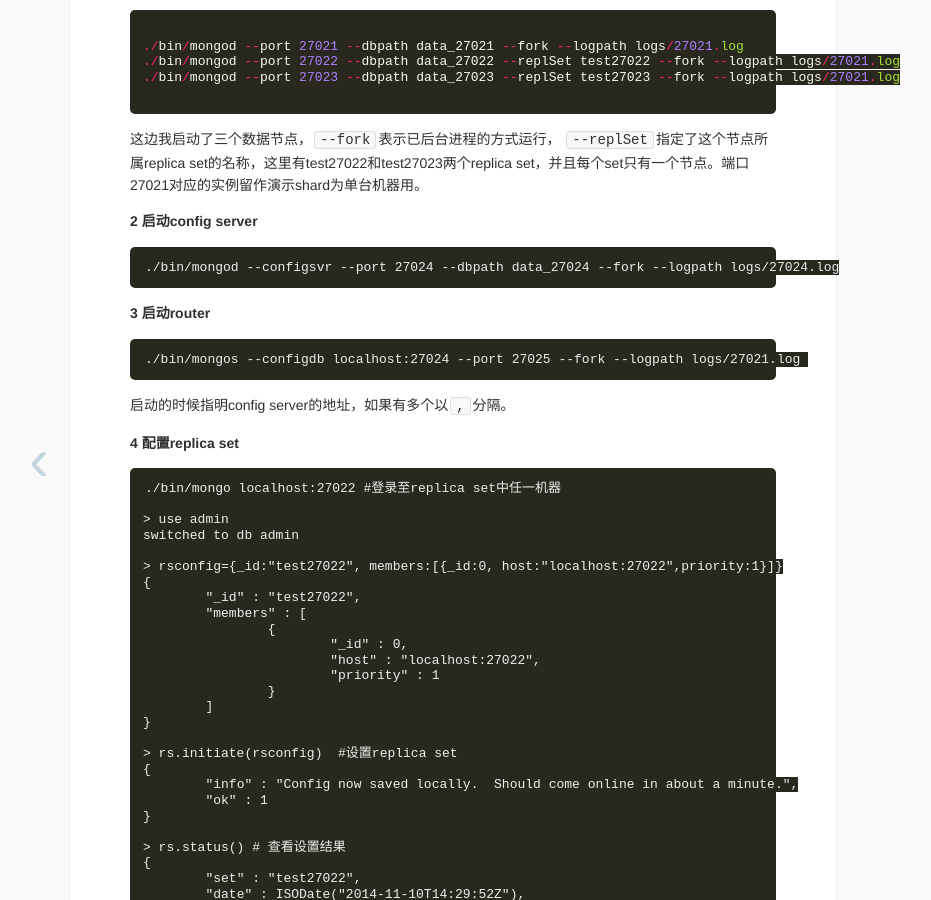
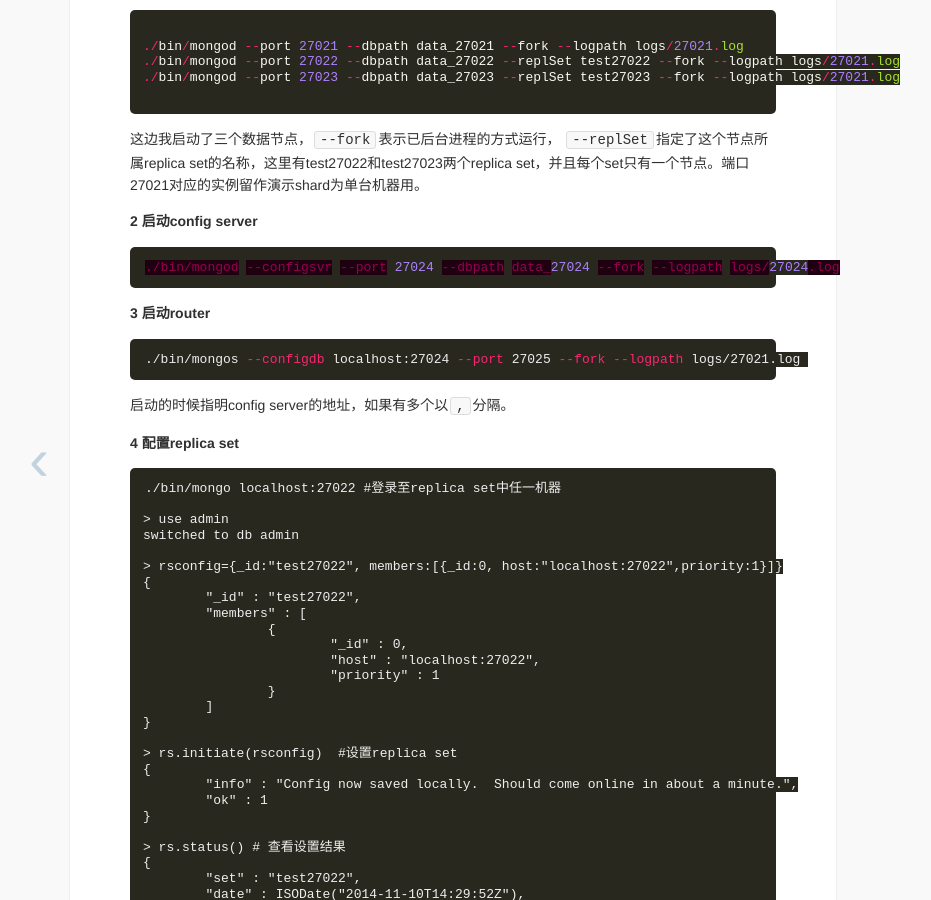
Before and after one commit to franciszhao/franciszhao.github.io, a Jekyll site: the page built from _posts/article/2014-11-11-MongoDB-Sharding.md, in a window 1280 px wide and 900 px high, scrolled down 1123 px. Shown: the whole window, without its empty margins (187-1118 px from the left). Built offline with Jekyll 4.4.1, drawn with Linux system fonts in a browser that asks for light colours; Markdown is read by kramdown in place of the engine named in the settings.

Commit message:
Update 2014-11-11-MongoDB-Sharding.md

````diff
--- a/_posts/article/2014-11-11-MongoDB-Sharding.md
+++ b/_posts/article/2014-11-11-MongoDB-Sharding.md
@@ -37,13 +37,13 @@
 
  **2 启动config server**
 
-```
+```json
 ./bin/mongod --configsvr --port 27024 --dbpath data_27024 --fork --logpath logs/27024.log
 ```
 
  **3 启动router**
 
-```
+```shell
 ./bin/mongos --configdb localhost:27024 --port 27025 --fork --logpath logs/27021.log
 ```
 
````
